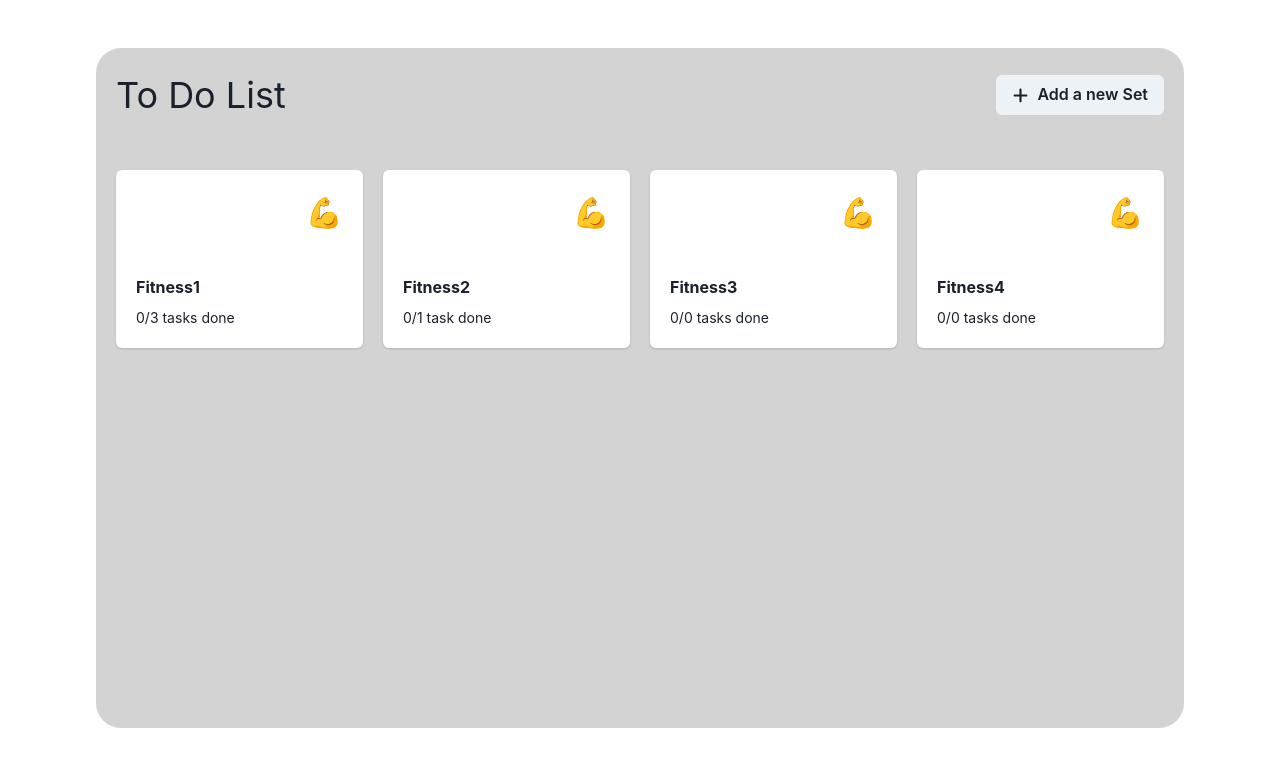
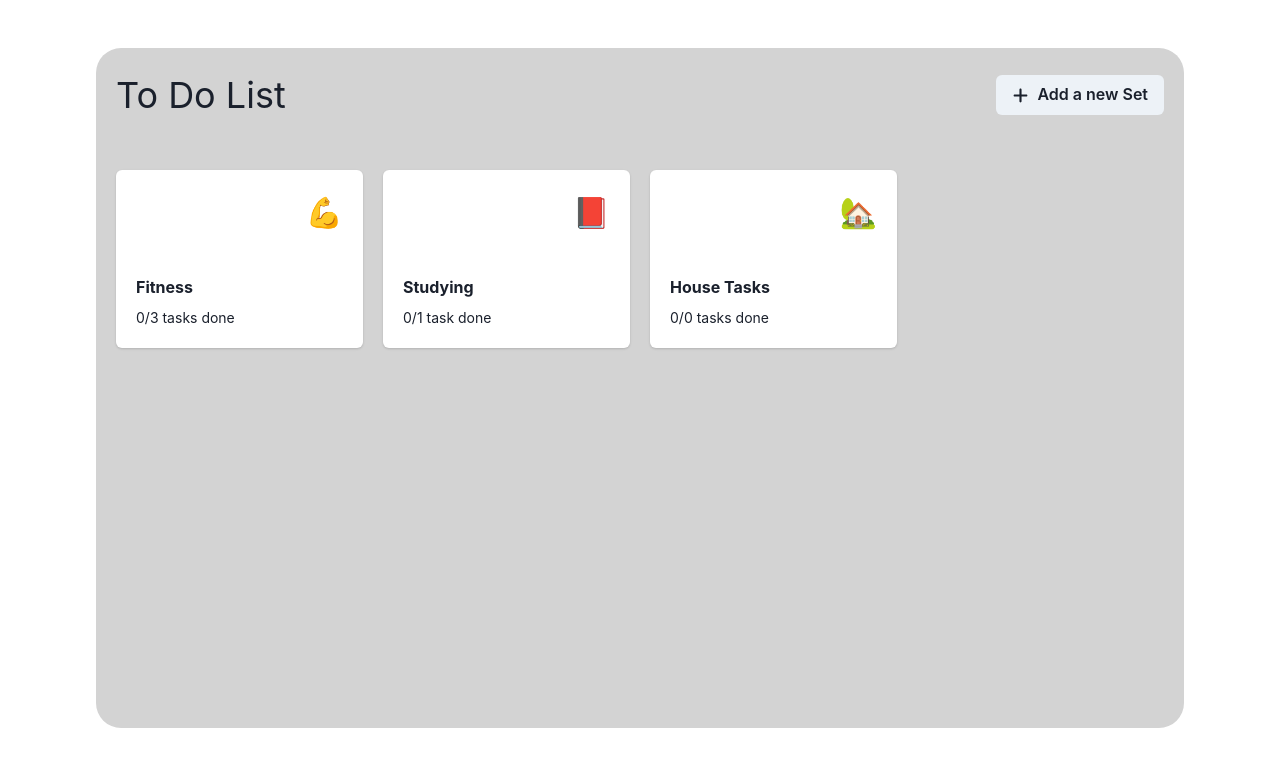
Before and after one commit to Rezmii/to-do-list-react, a React (Vite) app: page / in a window 1280 px wide. Shown: the top 766 px of the page. Built offline with nearby package versions, Linux system fonts and the light colour scheme.

Commit message:
Refactoring: changed example objects

```diff
--- a/src/App.tsx
+++ b/src/App.tsx
@@ -27,43 +27,42 @@ export interface Task {
 function App() {
   const navigate = useNavigate();
   const [sets, setSets] = useState<Set[]>([
-    { id: 1, icon: "💪", title: "Fitness1", tasks: 3, tasksDone: 0 },
-    { id: 2, icon: "💪", title: "Fitness2", tasks: 1, tasksDone: 0 },
-    { id: 3, icon: "💪", title: "Fitness3", tasks: 0, tasksDone: 0 },
-    { id: 4, icon: "💪", title: "Fitness4", tasks: 0, tasksDone: 0 },
+    { id: 1, icon: "💪", title: "Fitness", tasks: 3, tasksDone: 0 },
+    { id: 2, icon: "📕", title: "Studying", tasks: 1, tasksDone: 0 },
+    { id: 3, icon: "🏡", title: "House Tasks", tasks: 0, tasksDone: 0 },
   ]);
 
   const [tasks, setTasks] = useState<Task[]>([
     {
       taskId: 1,
       setId: 1,
-      title: "Fitness1",
+      title: "Go to a gym",
       done: false,
-      description: "abc",
+      description: "Chest and back",
       deadline: new Date(2024, 6, 10),
     },
     {
       taskId: 2,
       setId: 1,
-      title: "Fitness1",
+      title: "Go for a run",
       done: false,
-      description: "abc",
+      description: "Atleast 3 km",
       deadline: new Date(2024, 6, 16),
     },
     {
       taskId: 3,
       setId: 1,
-      title: "Fitness1",
+      title: "Stretch",
       done: false,
-      description: "abc",
+      description: "Do a light stretch for back pain",
       deadline: new Date(2024, 7, 2),
     },
     {
       taskId: 4,
       setId: 2,
-      title: "Fitness2",
+      title: "Learn to math exam",
       done: false,
-      description: "abc",
+      description: "Need to know geometry and trigonometry",
       deadline: new Date(2024, 6, 12),
     },
   ]);
--- a/src/components/TaskCard.tsx
+++ b/src/components/TaskCard.tsx
@@ -56,7 +56,9 @@ const TaskCard = ({ task, onMarkButton, onDeleteButton }: Props) => {
             <AccordionButton>
               <HStack width="100%" justifyContent="space-between">
                 <Box>
-                  <Text fontWeight="bold">{task.title}</Text>
+                  <Text fontWeight="bold" textAlign="left">
+                    {task.title}
+                  </Text>
                 </Box>
 
                 <Box display="flex" alignItems="center">
```
